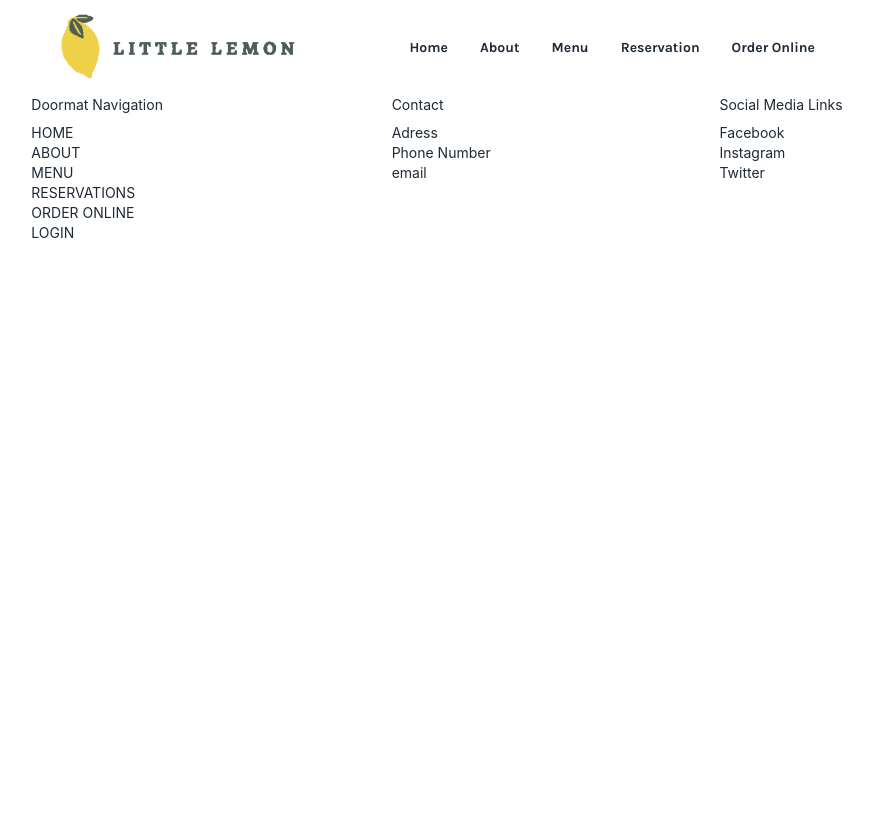
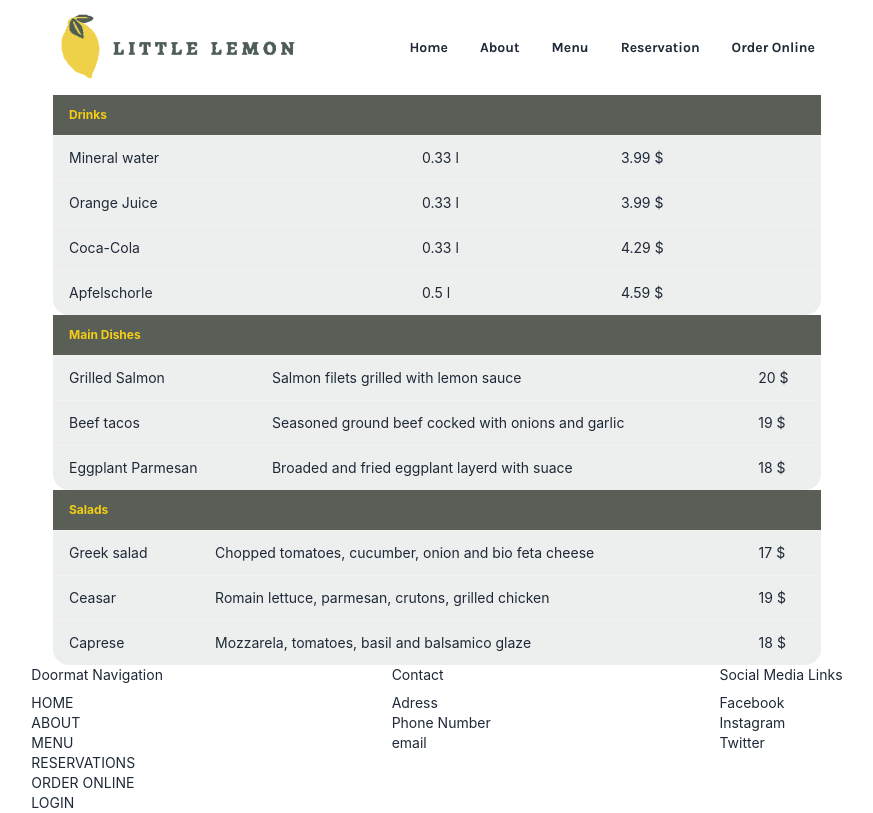
Before and after one commit to AdelaChmel/Final-project, a React (Create React App) app: page /menu in a window 1280 px wide. Shown: the whole page, without its empty margins (203-1076 px from the left). Built offline with nearby package versions, Linux system fonts and the light colour scheme; a web font is replaced by a local one.

Commit message:
Create content for About page and Menu

```diff
--- a/src/components/BookingForm.js
+++ b/src/components/BookingForm.js
@@ -29,7 +29,7 @@ function ReservationForm( {availableTimes}) {
 
      return (
           <>
-          <h2>Book your table now</h2>
+          <div class="hero bg-grey h-3/6  w-3/5 tablet:w-4/5 mx-auto">
           <form
                style={{ display: 'grid', maxWidth: '200px', gap: '20px' }}
                onSubmit={handleSubmit}>
@@ -66,8 +66,9 @@ function ReservationForm( {availableTimes}) {
                     <option value="Anniversary">Anniversary</option>
                </select>
 
-               <button class="btn rounded-lg bg-yellow mt-3 font-abc" type="submit" disabled={!getIsFormValid()}>Make your reservation</button>
-               </form>
+               <button class="btn rounded-lg bg-yellow mt-3 font-abc mb-6" type="submit" disabled={!getIsFormValid()}>Make your reservation</button>
+                    </form>
+                    </div>
                </>
      )
 }
--- a/src/components/Chicago.js
+++ b/src/components/Chicago.js
@@ -1,8 +1,35 @@
+import { Link } from 'react-router-dom';
+
 function Chicago() {
      return (
-          <div>
-               This is Chicago.
+          <>
+          <div class="hero bg-green h-3/6  w-3/5 tablet:w-4/5 mx-auto">
+               <div class="hero-content flex-col lg:flex-row w-3/5 tablet:w-4/5 mx-auto">
+
+                    <div>
+                         <h2 class="font-heading text-yellow text-5xl tablet:text-4xl mobile:text-3xl mt-3">Little Lemon Restaurant!</h2>
+                         <p class="py-6">
+                         Provident cupiditate voluptatem et in. Quaerat fugiat ut assumenda excepturi exercitationem
+                         quasi. In deleniti eaque aut repudiandae et a id nisi.
+                         </p>
+                    </div>
+               </div>
           </div>
+          <div class="hero bg-grey h-3/6  w-3/5 tablet:w-4/5 mx-auto">
+               <div class="hero-content flex-col lg:flex-row">
+                    <img
+                         src="chefs.jpg"
+                         class="max-w-64 rounded-lg shadow-2xl" />
+                    <div>
+                         <h3 class="font-heading text-3xl tablet:text-4xl mobile:text-3xl mt-3">Mario and Adrian</h3>
+                         <p class="py-6">
+                         Mario and Adrian founded Little Lemon Restaurant 15 year ago. They both have several years experience in gastronomy.
+                         </p>
+                         <button class="btn rounded-lg bg-yellow mt-3 font-abc"><Link to="/reservation">Reserve a Table</Link></button>
+                    </div>
+               </div>
+          </div>
+          </>
      )
 }
 
--- a/src/components/Homepage.js
+++ b/src/components/Homepage.js
@@ -20,7 +20,7 @@ function HomePage() {
        <div class="container w-3/5 tablet:w-4/5 mx-auto mt-28 tablet:mt-16">
         <div class="flex justify-between mb-6">
           <h2 class="font-heading text-5xl tablet:text-4xl mobile:text-3xl">This weeks specials!</h2>
-          <button class="btn rounded-lg bg-yellow font-abc"><Link to="/">Online Menu</Link></button>
+          <button class="btn rounded-lg bg-yellow font-abc"><Link to="/menu">Online Menu</Link></button>
         </div>
         <div class="container flex mobile:flex-wrap gap-5">
           <div class="flex flex-col basis-1/3 mobile:basis-3/4 bg-grey rounded-t-lg">
--- a/src/components/Main.js
+++ b/src/components/Main.js
@@ -1,6 +1,7 @@
 import HomePage from './Homepage';
 import Chicago from './Chicago';
 import BookingPage from './BookingPage';
+import Menu from './Menu';
 import {
     BrowserRouter as Router,
     Route, Routes
@@ -41,6 +42,7 @@ function Main() {
           <Routes>
                <Route path="/" element={<HomePage />} />
                <Route path="/about" element={<Chicago />} />
+               <Route path="/menu" element={<Menu />} />
                <Route path="/reservation" element={<BookingPage availableTimes={availableTimes} />} />
           </Routes>
      )
--- /dev/null
+++ b/src/components/Menu.js
@@ -0,0 +1,99 @@
+import { Link } from 'react-router-dom';
+
+function Menu() {
+     return (
+          <>
+               <div class="overflow-x-auto w-3/5 tablet:w-4/5 mx-auto">
+                    <table class="table bg-grey">
+                         <thead class="bg-green">
+                              <tr>
+                                   <th class="text-yellow">Drinks</th>
+                                   <th></th>
+                                   <th></th>
+                              </tr>
+                         </thead>
+                         <tbody>
+                              <tr>
+                              <td>Mineral water</td>
+                              <td>0.33 l</td>
+                              <td>3.99 $</td>
+                              </tr>
+
+                              <tr>
+                              <td>Orange Juice</td>
+                              <td>0.33 l</td>
+                              <td>3.99 $</td>
+                              </tr>
+
+                              <tr>
+                              <td>Coca-Cola</td>
+                              <td>0.33 l</td>
+                              <td>4.29 $</td>
+                              </tr>
+
+                              <tr>
+                              <td>Apfelschorle</td>
+                              <td>0.5 l</td>
+                              <td>4.59 $</td>
+                              </tr>
+                         </tbody>
+                    </table>
+                    <table class="table bg-grey">
+                         <thead class="bg-green">
+                              <tr>
+                                   <th class="text-yellow">Main Dishes</th>
+                                   <th></th>
+                                   <th></th>
+                              </tr>
+                         </thead>
+                         <tbody>
+                              <tr>
+                                   <td>Grilled Salmon</td>
+                                   <td>Salmon filets grilled with lemon sauce</td>
+                                   <td>20 $</td>
+                              </tr>
+                              <tr>
+                                   <td>Beef tacos</td>
+                                   <td>Seasoned ground beef cocked with onions and garlic</td>
+                                   <td>19 $</td>
+                              </tr>
+                              <tr>
+                                   <td>Eggplant Parmesan</td>
+                                   <td>Broaded and fried eggplant layerd with suace</td>
+                                   <td>18 $</td>
+                              </tr>
+                         </tbody>
+                    </table>
+                     <table class="table bg-grey">
+                         <thead class="bg-green">
+                              <tr>
+                                   <th class="text-yellow">Salads</th>
+                                   <th></th>
+                                   <th></th>
+                              </tr>
+                         </thead>
+                         <tbody>
+                              <tr>
+                                   <td>Greek salad</td>
+                                   <td>Chopped tomatoes, cucumber, onion and bio feta cheese</td>
+                                   <td>17 $</td>
+                              </tr>
+                              <tr>
+                                   <td>Ceasar</td>
+                                   <td>Romain lettuce, parmesan, crutons, grilled chicken</td>
+                                   <td>19 $</td>
+                              </tr>
+                              <tr>
+                                   <td>Caprese</td>
+                                   <td>Mozzarela, tomatoes, basil and balsamico glaze</td>
+                                   <td>18 $</td>
+                              </tr>
+                         </tbody>
+                    </table>
+
+               </div>
+                         </>
+                    )
+               }
+
+               export default Menu;
--- a/src/components/Nav.js
+++ b/src/components/Nav.js
@@ -4,7 +4,7 @@ function Nav() {
      return (
      <>
           <div className="navbar bg-base-100 w-2/5">
-               <div className="navbar-start">
+               <div className="navbar-end">
                     <div className="dropdown dropdown-end">
                          <div tabIndex={0} role="button" className="btn btn-ghost lg:hidden">
                          <svg
@@ -25,7 +25,7 @@ function Nav() {
                          className="menu menu-sm dropdown-content bg-base-100 rounded-box z-[1] mt-3 w-52 p-2 shadow">
                               <li class="font-bold"><Link to="/">Home</Link></li>
                               <li class="font-bold"><Link to ="/about">About</Link></li>
-                              <li class="font-bold">Menu</li>
+                              <li class="font-bold"><Link to ="/about">Menu</Link></li>
                               <li class="font-bold"><Link to = "/reservation">Reservation</Link></li>
                               <li class="font-bold">Order online</li>
                          </ul>
@@ -36,7 +36,7 @@ function Nav() {
                          <li></li>
                          <li class="font-bold"><Link to="/">Home</Link></li>
                          <li class="font-bold"><Link to ="/about">About</Link></li>
-                         <li class="font-bold"><Link to="/">Menu</Link></li>
+                         <li class="font-bold"><Link to="/menu">Menu</Link></li>
                          <li class="font-bold"><Link to = "/reservation">Reservation</Link></li>
                          <li class="font-bold"><Link to ="/">Order Online</Link></li>
                     </ul>
```
Also changed, not shown: 1 other file (tests, documents, lock files or other folders).
